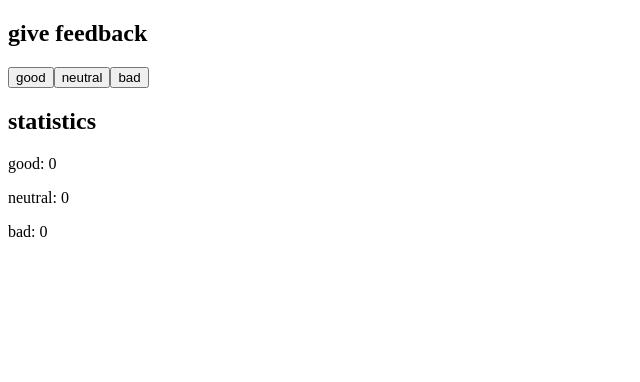
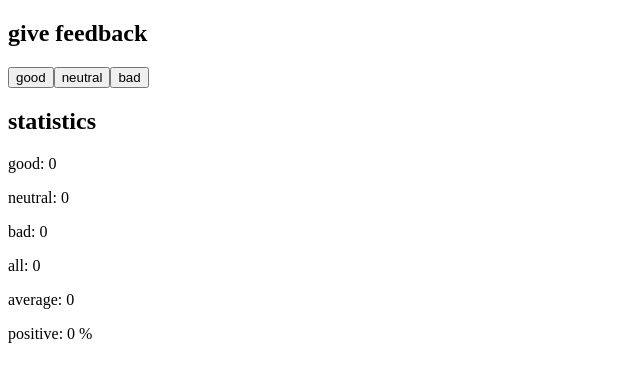
Before and after one commit to jallepalli-harsh/fs-opencourse, a React (Vite) app in the folder part1/unicafe/: page / in a window 1280 px wide. Shown: the top 382 px of the page, without its empty margins (0-640 px from the left). Built offline with nearby package versions, Linux system fonts and the light colour scheme.

Commit message:
1.7 exercise

```diff
--- a/part1/unicafe/src/App.jsx
+++ b/part1/unicafe/src/App.jsx
@@ -19,6 +19,10 @@ function App() {
 
   const incrementBadCountByOne = () => setBadCount((p) => p + 1);
 
+  const totalCount = goodCount + badCount + neutralCount;
+  const average = (goodCount - badCount) / (totalCount || 1);
+  const positive = (goodCount / (totalCount || 1)) * 100;
+
   return (
     <>
       <Header text="give feedback" />
@@ -30,6 +34,9 @@ function App() {
         <p>good: {goodCount}</p>
         <p>neutral: {neutralCount}</p>
         <p>bad: {badCount}</p>
+        <p>all: {totalCount}</p>
+        <p>average: {average}</p>
+        <p>positive: {positive} %</p>
       </div>
     </>
   );
```
